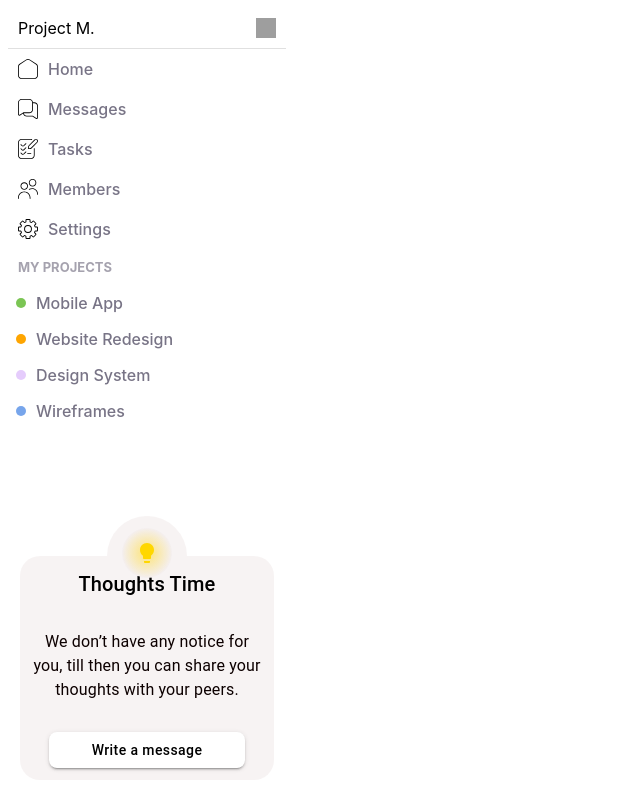
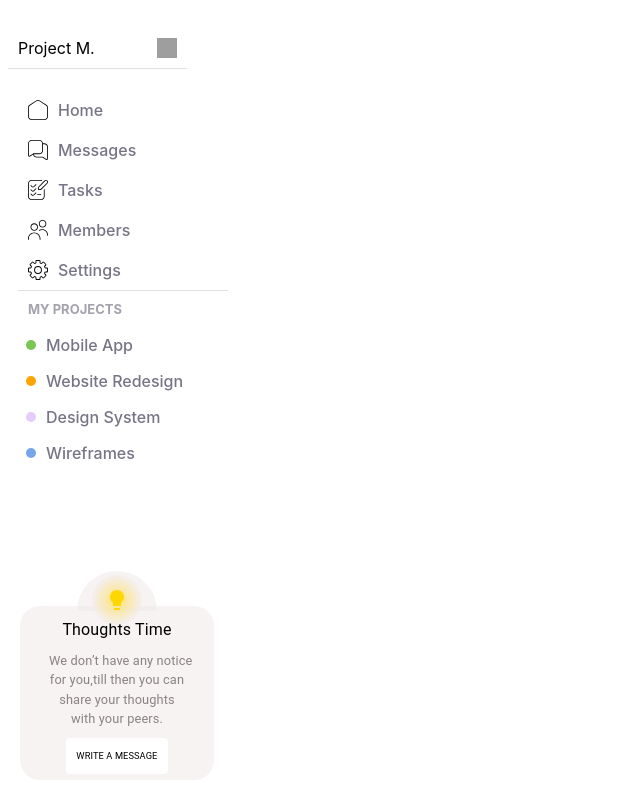
Before and after one commit to rouabayoudh/Web-department-securinets-task_manager_project, a React (Create React App) app in the folder frontend/: page / in a window 1280 px wide. Shown: the whole page, without its empty margins (0-640 px from the left). Built offline with nearby package versions, Linux system fonts and the light colour scheme; grey boxes are pictures that could not be loaded; a web font is replaced by a local one.

Commit message:
modif sidebar

```diff
--- a/frontend/src/assets/stylesheets/NotificationsPanel.css
+++ b/frontend/src/assets/stylesheets/NotificationsPanel.css
@@ -1,12 +1,11 @@
 .notifications-container {
     display: flex;
-    flex-direction: column;
     align-items: center;
     position: fixed;
     bottom: 20px;
     left: 20px;
-    gap: 20px;
     z-index: 1000;
+
 }
 
 .icon-container {
@@ -14,7 +13,7 @@
     justify-content: center;
     align-items: center;
     position: absolute;
-    top: -20px;
+    top: -23px;
     left: 50%;
     transform: translateX(-50%);
     z-index: 10;
@@ -50,41 +49,42 @@
 }
 
 .icon {
-    font-size: 28px;
+    font-size: 20px;
     color: gold;
 }
 
 .content-box {
-    width: 230px;
-    height: 200px;
+    width: 170px;
+    height: 150px;
     text-align: center;
     background: rgba(242, 236, 236, 0.608);
     padding: 12px;
-    font-weight: bold;
     border-radius: 20px;
-    position: relative;
     margin-top: -5px;
-    z-index: 5;
-    display: flex;
-    flex-direction: column;
-    justify-content: space-between;
-    align-items: center;
-    gap: 12px;
+
+
 }
 
 .empty-message {
-    color: rgb(13, 1, 1);
-    font-size: 15px;
+    color: rgba(78, 71, 71, 0.652);
+    white-space: nowrap;
+    transform: scale(0.80);
+
 }
 
 .write-message-button {
     background-color: white !important;
     color: black !important;
-    border-radius: 8px !important;
-    text-transform: none !important;
-    font-weight: 500 !important;
-    width: 85%;
-    font-size: 12px;
+    width: 60%;
+    white-space: nowrap;
+    position: relative;
+
+}
+.empty-notif-message{
+    position: relative;
+    transform: scale(0.58);
+
+
 }
 
 .write-message-button:hover {
--- a/frontend/src/assets/stylesheets/SideBar.css
+++ b/frontend/src/assets/stylesheets/SideBar.css
@@ -1,22 +1,23 @@
 /* SideBar.css */
 .sidebar-container {
+    position: fixed;
     display: flex;
     flex-direction: column;
-    width: 300px;
-    height: 100vh;
-    padding: 5px;
-    box-shadow: 2px 0px 5px rgba(0, 0, 0, 0.1);
+    bottom: 20px;
+    width: 180px;
+    height: 85vh;
+    padding: 10px;
 }
 
 /*NEW*/
 
 .sidebar {
-    display: flex;
-    flex-direction: column;
-    width: 22%;
-    background-color: white;
-    transition: transform 0.3s ease;
-    position: relative;
+    position: fixed;
+    bottom: 20px;
+    height: 94vh;
+      width: 14%;
+
+
 }
 
 .sidebar.hidden {
--- a/frontend/src/assets/stylesheets/TopSideBar.css
+++ b/frontend/src/assets/stylesheets/TopSideBar.css
@@ -3,10 +3,13 @@
     flex-direction: column;
     background-color: white; /* White background */
     height: auto;
+
+
 }
 
 
 .top-sidebar-button {
+
     font-family: 'inter';
     font-size: 16;
     font-weight: 500;
@@ -48,8 +51,11 @@
     padding: 10px;
     text-decoration: none;
     color: #787486aa;
-    border-radius: 4px;
+
+    width: 190px;
     transition: background-color 0.3s ease;
+    border-top: 1px solid #e0e0e0;
+
 }
 
 .project-button {
@@ -64,6 +70,7 @@
     color: #787486;
     border-radius: 4px;
     transition: 0.5s ease;
+
 }
 .active {
     color: #111;
--- a/frontend/src/components/NotificationsPanel.jsx
+++ b/frontend/src/components/NotificationsPanel.jsx
@@ -15,16 +15,20 @@ const NotificationsPanel = () => {
 
 
       <Box className="content-box">
-        <Typography variant="h6" >Thoughts Time</Typography>
-        <Typography className="empty-message">
-          We don’t have any notice for you, till then you can share your thoughts with your peers.
+        <Typography  >Thoughts Time</Typography>
+        <Typography  className="empty-message">
+        We don’t have any notice <br />
+        for you,till then you can <br />
+        share
+        your thoughts <br />
+        with your peers.
         </Typography>
         <Button
-          variant="contained"
+
           className="write-message-button"
           onClick={() => alert("Open message modal or navigate")}
         >
-          Write a message
+          <Typography  className="empty-notif-message" > Write a message</Typography>
         </Button>
 
       </Box>
--- a/frontend/src/layout/SideBar.jsx
+++ b/frontend/src/layout/SideBar.jsx
@@ -22,7 +22,7 @@ function UpperSidebar() {
             <img src={isVisible ? arrowLeft : arrowRight} alt="" onClick={toggleSidebar}/>
         </div>
         {isVisible && (
-            <div className="sidebar-content">
+            <div className="sidebar-container">
                 <TopSidebar />
                 <PorjectSideBar />
                 <NotificationsPanel />
```
